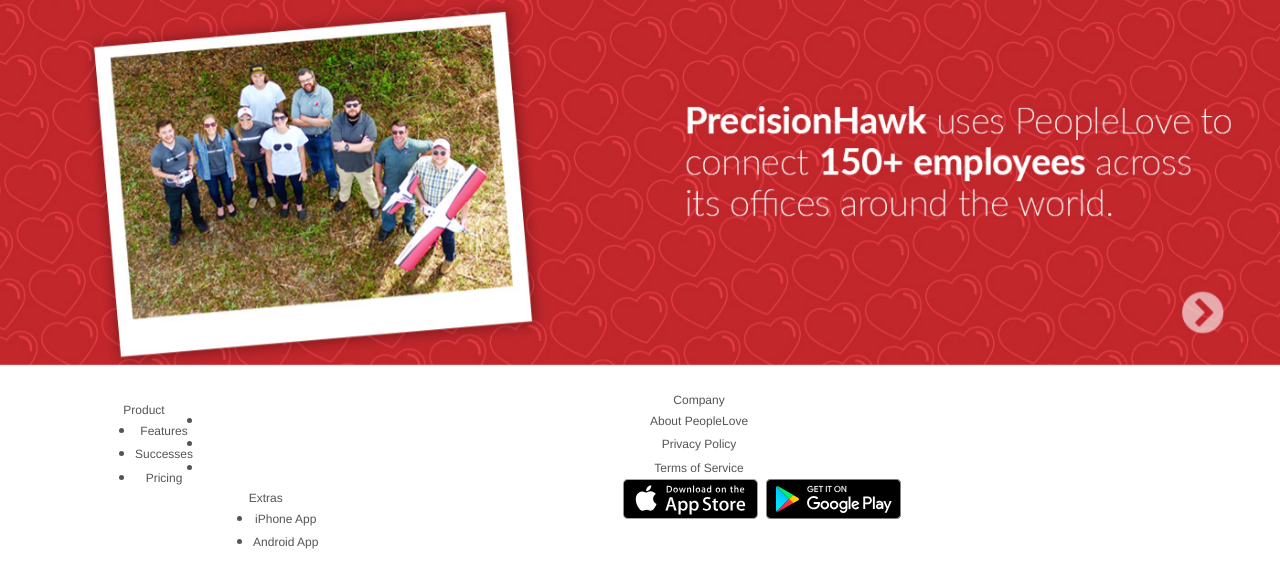
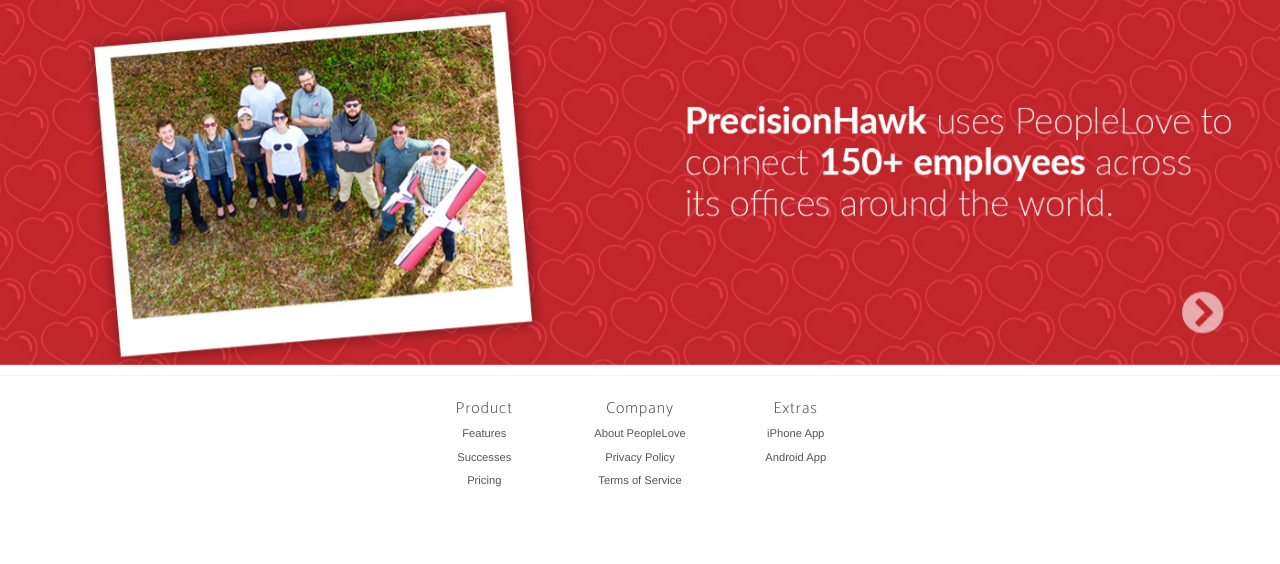
Before and after one commit to AlphaTango71/PeopleLove-corp12, a PHP site: page / in a window 1280 px wide. Shown: the part 801-1365 px from the top of the page. After the commit the page ends 1288 px from the top, so only its background shows below. Run offline with PHP 8.4, Linux system fonts and the light colour scheme; some web fonts are replaced.

Commit message:
footer styling round 1 complete

```diff
--- a/assets/styles.css
+++ b/assets/styles.css
@@ -59,12 +59,26 @@ p {
 .aligned{
   margin-top: 2px;
 }
+h3{
+  font-size: 1em;
+  text-align: center;
+}
 
+footer a {
+  display: block;
+  color: #555;
+  font-size: .7em;
+  font-weight: normal;
+  margin-top: 7px;
+}
 
+footer a:hover{
+  text-decoration: none;
+}
 
-
-
-
+footer{
+  margin-top: 10px;
+}
 
 
 
@@ -76,7 +90,11 @@ section h2 {
     font-size: 50px
 }
 
-
+@media screen and (max-width: 765px) {
+  h3{
+    margin-top: 25px!important;
+  }
+}
 
 
 
--- a/index.php
+++ b/index.php
@@ -137,61 +137,26 @@
             </div>
         </section>
     <footer>
-
-
-<div class="container">
-
-<div style="float:left; padding:10px;">
-        <p class="footer__header">Product</p>
-        <ul class="footer__list">
-                <li class="footer__item"><a href="features.php">Features</a></li>
-                <li class="footer__item"><a href="successes.php">Successes</a></li>
-                <li class="footer__item"><a href="pricing.php">Pricing</a></li>
-        </ul>
-</div>
-
-<div style="footer_column">
-	<p class="footer__header">Company</p>
-	<ul class="footer__list">
-		<li class="footer__item"><a href="about.php">About PeopleLove</a></li>
-		<li class="footer__item"><a href="privacy.php">Privacy Policy</a></li>
-		<li class="footer__item"><a href="terms.php">Terms of Service</a></li>
-	</ul>
-</div>
-
-<div style="float:left; padding:10px;">
-        <p class="footer__header">Extras</p>
-        <ul class="footer__list">
-                <li class="footer__item"><a href="https://itunes.apple.com/us/app/peoplelove/id1292716674?mt=8">iPhone App</a></li>
-                <li class="footer__item"><a href="https://play.google.com/store/apps/details?id=com.peoplelove_mobile">Android App</a></li>
-        </ul>
-</div>
-
-
-</div>
-
-
-
-
-
-
-
-
-	<div class="container">
-
-	<ul class="list-inline">
-		<li style="display: inline;" class="list-inline-item">
-			<a target="_blank" href="https://itunes.apple.com/us/app/peoplelove/id1292716674?mt=8">
-			<img style="height: 40px;" src="img/app-store-badge.svg">
-			</a>
-		</li>
-		<li style="display: inline;" class-"list-inline-item">
-			<a target="_blank" href="https://play.google.com/store/apps/details?id=com.peoplelove_mobile">
-			<img style="height: 40px;" src="img/google-play-badge.svg">
-			</a>
-		</li>
-	</ul>
-
+      <div class="container">
+        <div class="row justify-content-md-center">
+    <div class="col col-lg-2">
+      <h3>Product</h3>
+        <a href="features.php">Features</a>
+        <a href="successes.php">Successes</a>
+        <a href="pricing.php">Pricing</a>
+    </div>
+    <div class="col-md-auto">
+      <h3>Company</h3>
+      <a href="about.php">About PeopleLove</a>
+      <a href="privacy.php">Privacy Policy</a>
+      <a href="terms.php">Terms of Service</a>
+    </div>
+    <div class="col col-lg-2">
+      <h3>Extras</h3>
+      <a href="https://itunes.apple.com/us/app/peoplelove/id1292716674?mt=8">iPhone App</a>
+      <a href="https://play.google.com/store/apps/details?id=com.peoplelove_mobile">Android App</a>
+    </div>
+  </div>
       </div>
     </footer>
 
```
